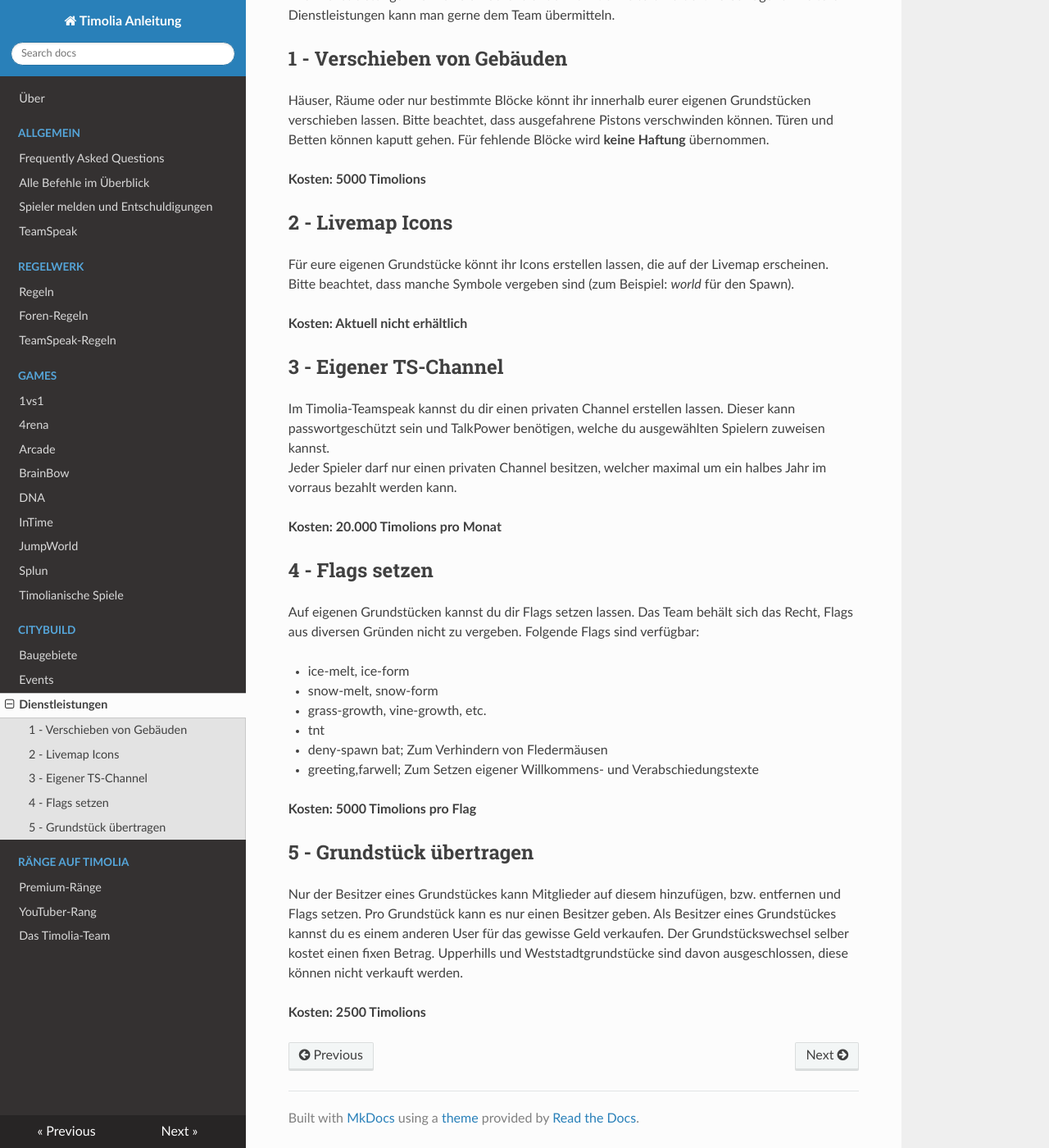
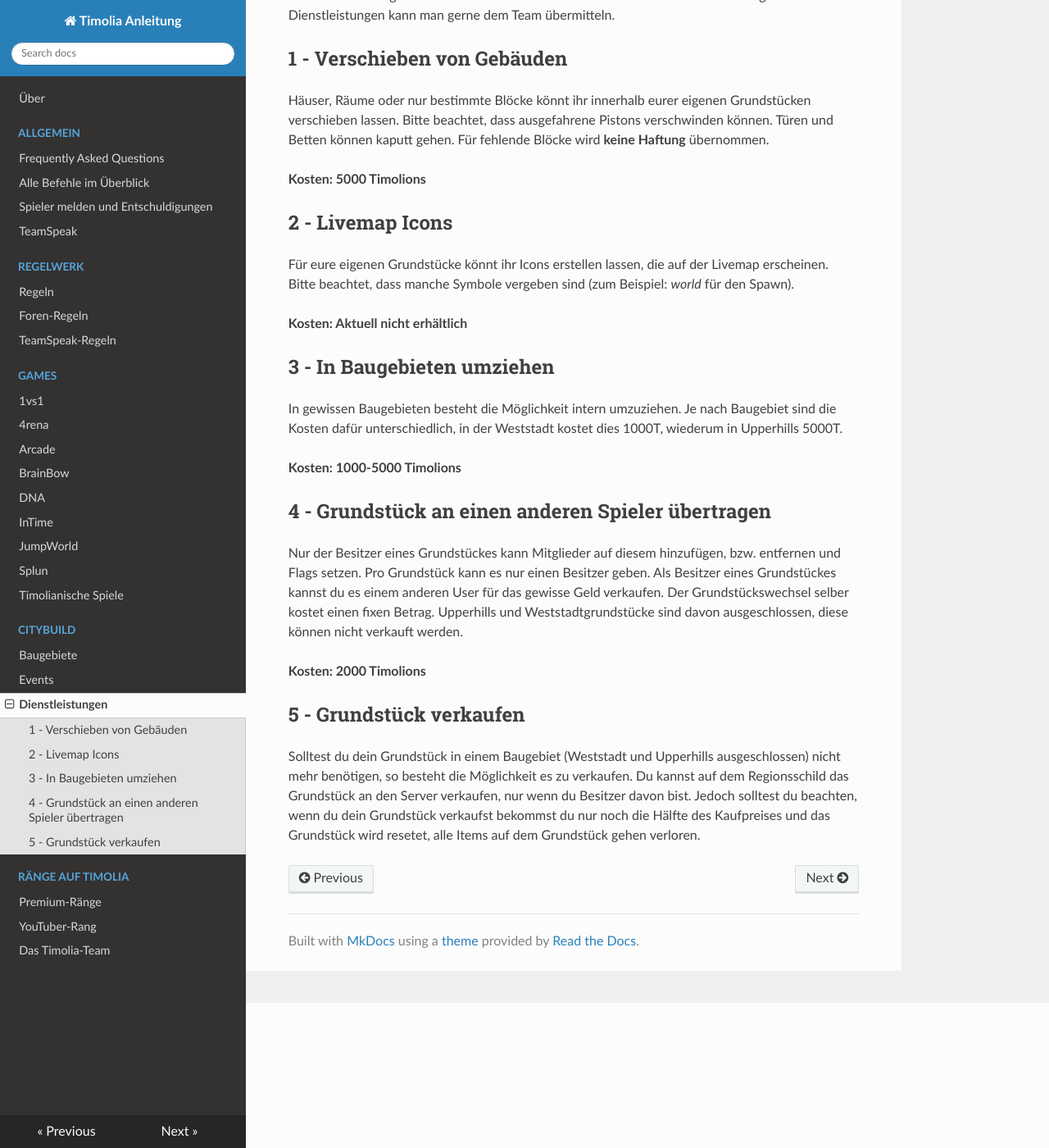
Before and after one commit to TimoliaDE/HowTo, an MkDocs documentation site: the page built from docs/city/dienstleistungen.md, in a window 1280 px wide and 1400 px high, scrolled down 177 px. Shown: the whole window at 82% size. Built offline with MkDocs 1.6.1, drawn with Linux system fonts in a browser that asks for light colours; nearby versions of some CDN libraries; old or Windows-style settings are respelled for this version of MkDocs.

Commit message:
Umziehen, GS übertragen und GS verkaufen hinzugefügt

```diff
--- a/docs/city/dienstleistungen.md
+++ b/docs/city/dienstleistungen.md
@@ -14,31 +14,23 @@ Für eure eigenen Grundstücke könnt ihr Icons erstellen lassen, die auf der Li
 
 <strong>Kosten: Aktuell nicht erhältlich</strong>
 
-## 3 - Eigener TS-Channel
+## 3 - In Baugebieten umziehen
 
-Im Timolia-Teamspeak kannst du dir einen privaten Channel erstellen lassen. Dieser kann passwortgeschützt sein und TalkPower benötigen, welche du ausgewählten Spielern zuweisen kannst.
-Jeder Spieler darf nur einen privaten Channel besitzen, welcher maximal um ein halbes Jahr im vorraus bezahlt werden kann.
+In gewissen Baugebieten besteht die Möglichkeit intern umzuziehen. Je nach Baugebiet sind die Kosten dafür unterschiedlich,
+in der Weststadt kostet dies 1000T, wiederum in Upperhills 5000T.
 
-<strong>Kosten: 20.000 Timolions pro Monat</strong>
+<strong>Kosten: 1000-5000 Timolions</strong>
 
-## 4 - Flags setzen
-
-Auf eigenen Grundstücken kannst du dir Flags setzen lassen. Das Team behält sich das Recht, Flags aus diversen Gründen nicht zu vergeben.
-Folgende Flags sind verfügbar:
-
-- ice-melt, ice-form
-- snow-melt, snow-form
-- grass-growth, vine-growth, etc.
-- tnt
-- deny-spawn bat; Zum Verhindern von Fledermäusen
-- greeting,farwell; Zum Setzen eigener Willkommens- und Verabschiedungstexte
-
-<strong>Kosten: 5000 Timolions pro Flag</strong>
-
-## 5 - Grundstück übertragen
+## 4 - Grundstück an einen anderen Spieler übertragen
 
 Nur der Besitzer eines Grundstückes kann Mitglieder auf diesem hinzufügen, bzw. entfernen und Flags setzen. Pro Grundstück kann es nur einen Besitzer geben.
 Als Besitzer eines Grundstückes kannst du es einem anderen User für das gewisse Geld verkaufen. Der Grundstückswechsel selber kostet einen fixen Betrag.
 Upperhills und Weststadtgrundstücke sind davon ausgeschlossen, diese können nicht verkauft werden.
 
-<strong>Kosten: 2500 Timolions</strong>
+<strong>Kosten: 2000 Timolions</strong>
+
+## 5 - Grundstück verkaufen
+
+Solltest du dein Grundstück in einem Baugebiet (Weststadt und Upperhills ausgeschlossen) nicht mehr benötigen, so besteht die Möglichkeit es zu verkaufen.
+Du kannst auf dem Regionsschild das Grundstück an den Server verkaufen, nur wenn du Besitzer davon bist. Jedoch solltest du beachten, wenn du dein Grundstück verkaufst bekommst du
+nur noch die Hälfte des Kaufpreises und das Grundstück wird resetet, alle Items auf dem Grundstück gehen verloren.
```
